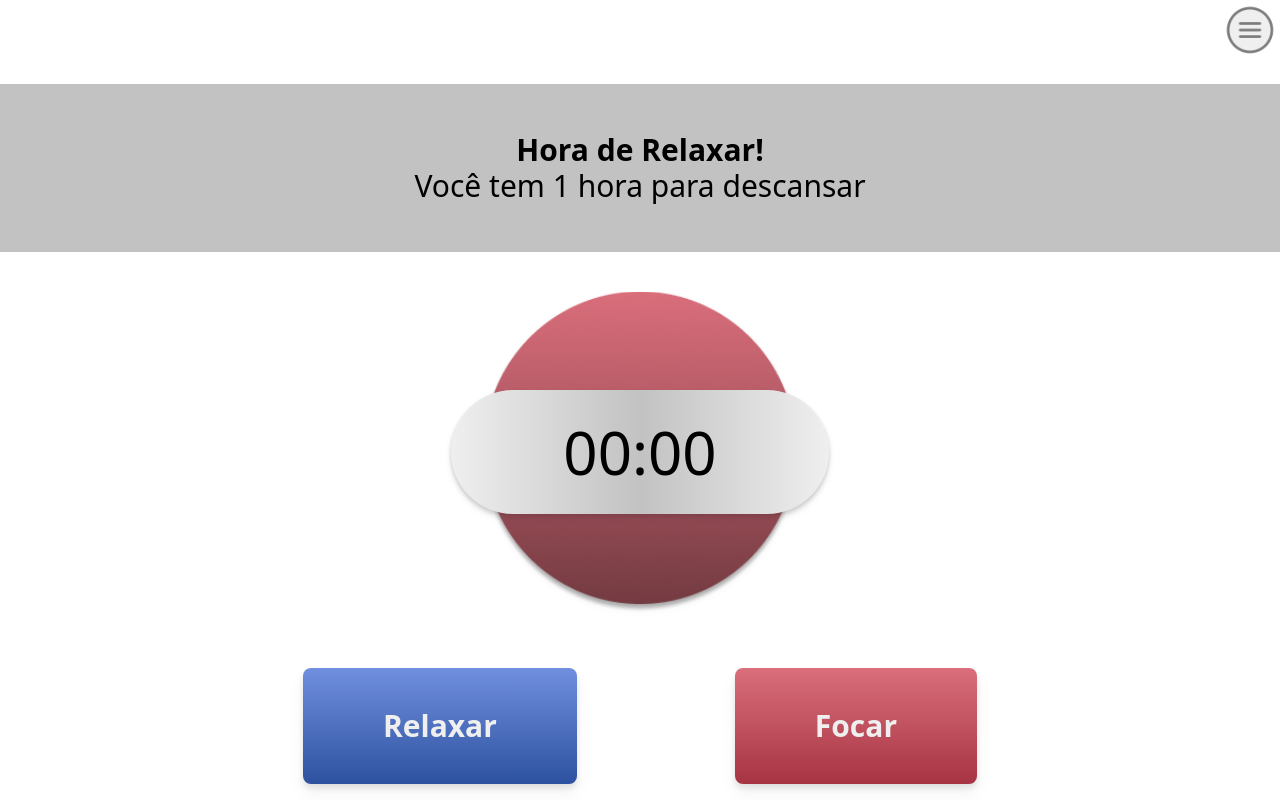
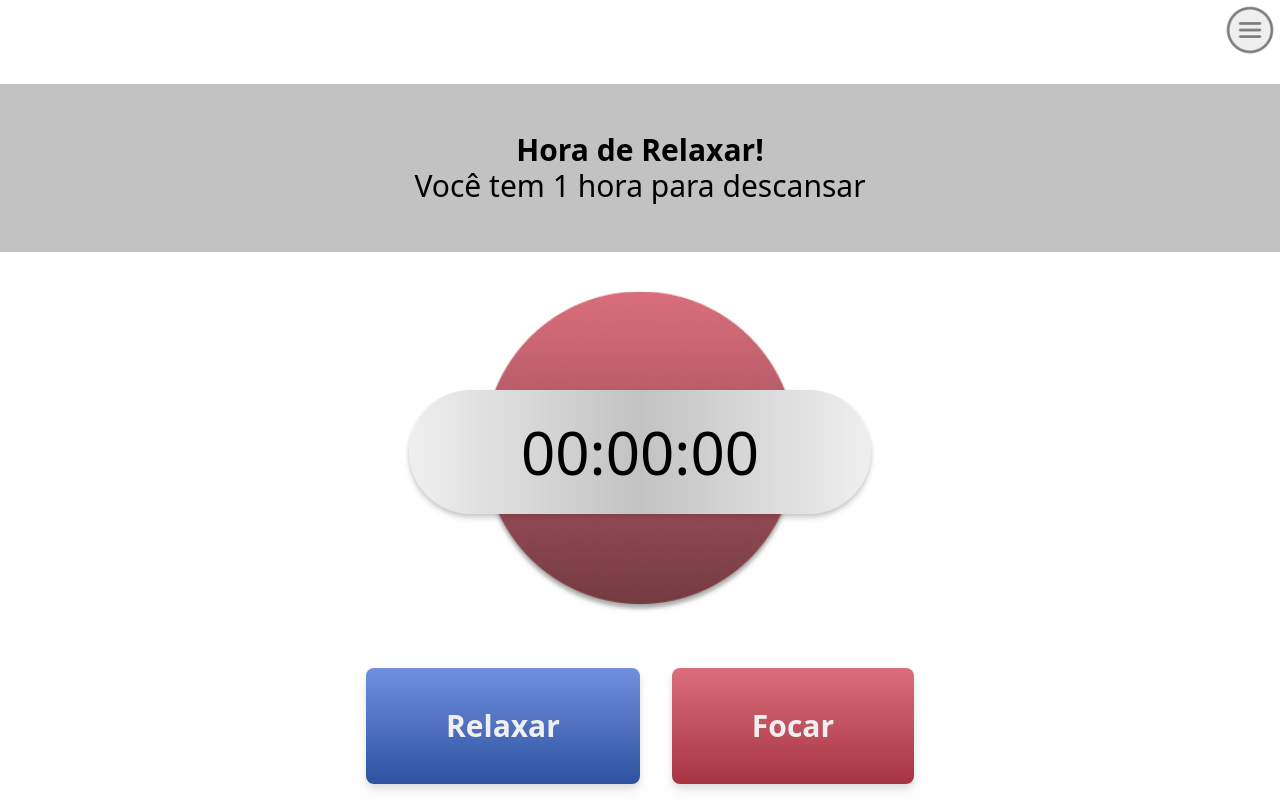
Before and after one commit to LanaGomes/timeSync, a React (Vite) app: page / in a window 1280 px wide. Shown: the top 800 px of the page. Built offline with nearby package versions, Linux system fonts and the light colour scheme.

Commit message:
adding logic to StopWatch

```diff
--- a/src/components/StopWatch.jsx
+++ b/src/components/StopWatch.jsx
@@ -1,12 +1,81 @@
+import { useEffect } from "react";
+import { useState } from "react";
+import Buttons from "./Buttons";
+
 function StopWatch() {
+  //store my time
+  const [time, setTime] = useState(0);
+
+  //time is running?
+  const [itsRunning, setItsRunning] = useState(false);
+
+  //mode
+  let [mode, setMode] = useState(null);
+
+  //dealing with negative time
+  const absolutetime = Math.abs(time);
+  const sign = time < 0 ? "-" : " ";
+
+  // Hours calculation
+  const hours = Math.floor(absolutetime / 360000);
+
+  // Minutes calculation
+  const minutes = Math.floor((absolutetime % 360000) / 6000);
+
+  // Seconds calculation
+  const seconds = Math.floor((absolutetime % 6000) / 100);
+
+  //set interval to count the seconds function
+  useEffect(() => {
+    let myInterval;
+
+    if (itsRunning) {
+      myInterval = setInterval(() => {
+        setTime((prevTime) => {
+          const newTime = prevTime + (mode === "focus" ? 1 : -1);
+          return newTime;
+        });
+      }, 10);
+    }
+
+    return () => clearInterval(myInterval);
+  }, [itsRunning, mode]);
+
+  let focusTimeClickHandler = () => {
+    if (mode === "focus") {
+      setItsRunning(!itsRunning);
+    } else {
+      setMode("focus");
+      setItsRunning(true);
+    }
+  };
+
+  let restTimeClickHandler = () => {
+    if (mode === "rest") {
+      setItsRunning(!itsRunning);
+    } else {
+      setMode("rest");
+      setItsRunning(true);
+    }
+  };
+
   return (
     <div className="flex flex-col justify-center items-center">
       <div className=" flex flex-col justify-center items-center bg-teste bg-cover bg-no-repeat bg-center h-60 w-60 my-10 sm:h-80 sm:w-80 sm:my-4  static z-1 drop-shadow-md">
         <h1 className="bg-gradient-to-r from-white via-grey-1 to-white text-4xl sm:text-6xl py-8 px-24 sm:px-28  rounded-full relative  z-10 drop-shadow-md ">
-          00:00
+          {`${sign}${hours.toString().padStart(2, "0")}:${minutes
+            .toString()
+            .padStart(2, "0")}:${seconds.toString().padStart(2, "0")}`}
         </h1>
       </div>
+      <Buttons
+        restTimeClickHandler={restTimeClickHandler}
+        focusTimeClickHandler={focusTimeClickHandler}
+        mode={mode}
+        itsRunning={itsRunning}
+      />
     </div>
   );
 }
+
 export default StopWatch;
```
